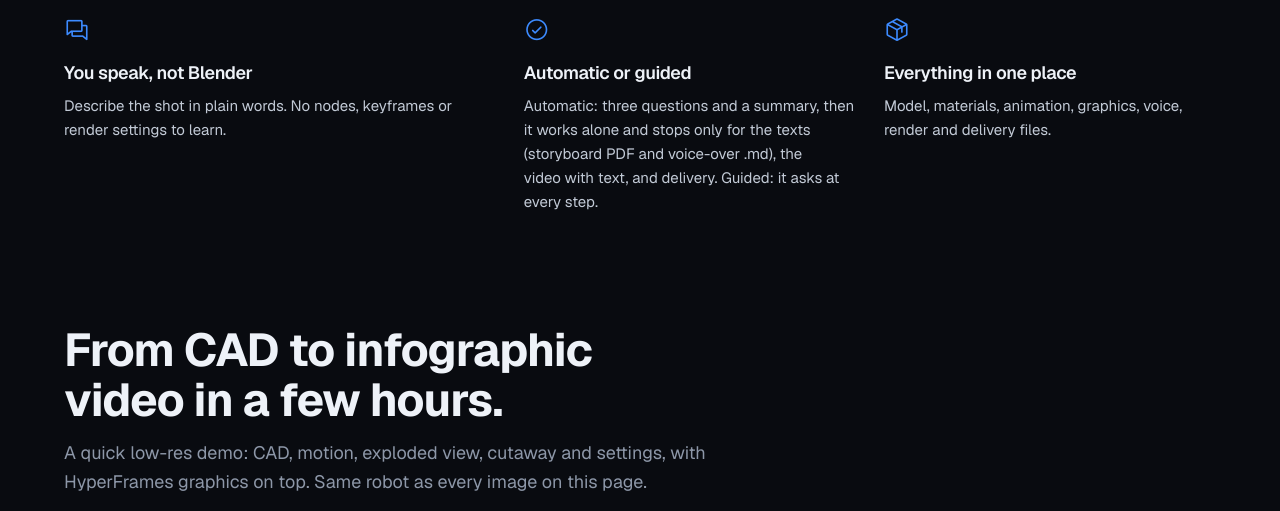
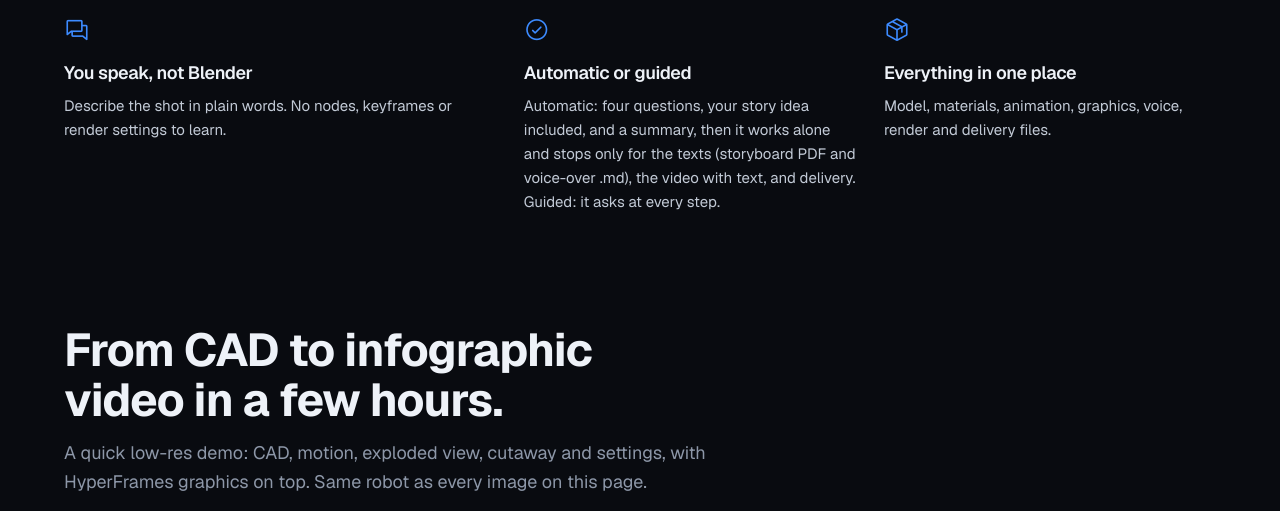
Before and after one commit to mariomele/blender-product-video, a plain HTML site: page docs/index.html in a window 1280 px wide. Shown: the part 6073-6584 px from the top of the page. Drawn offline with nearby package versions, Linux system fonts and the light colour scheme.

Commit message:
Automatica: domanda sull'idea di storia prima di scaletta e storyboard
Co-Authored-By: Claude Opus 5.5 <noreply@anthropic.com>

```diff
--- a/docs/index.html
+++ b/docs/index.html
@@ -626,7 +626,7 @@ body::after{content:"";position:fixed;inset:0;z-index:30;pointer-events:none;opa
 </div>
 <ul class="easy">
 <li class="rv"><i class="ph ph-chats"></i><h3><span lang="en">You speak, not Blender</span><span lang="it">Parli tu, non Blender</span></h3><p lang="en">Describe the shot in plain words. No nodes, keyframes or render settings to learn.</p><p lang="it">Descrivi l'inquadratura a parole. Niente nodi, keyframe o impostazioni di render da imparare.</p></li>
-<li class="rv"><i class="ph ph-check-circle"></i><h3><span lang="en">Automatic or guided</span><span lang="it">Automatica o guidata</span></h3><p lang="en">Automatic: three questions and a summary, then it works alone and stops only for the texts (storyboard PDF and voice-over .md), the video with text, and delivery. Guided: it asks at every step.</p><p lang="it">Automatica: tre domande e un riepilogo, poi lavora da sola e si ferma solo per i testi (storyboard in PDF e voce in .md), il video con i testi e la consegna. Guidata: chiede a ogni passo.</p></li>
+<li class="rv"><i class="ph ph-check-circle"></i><h3><span lang="en">Automatic or guided</span><span lang="it">Automatica o guidata</span></h3><p lang="en">Automatic: four questions, your story idea included, and a summary, then it works alone and stops only for the texts (storyboard PDF and voice-over .md), the video with text, and delivery. Guided: it asks at every step.</p><p lang="it">Automatica: quattro domande, compresa la tua idea di storia, e un riepilogo, poi lavora da sola e si ferma solo per i testi (storyboard in PDF e voce in .md), il video con i testi e la consegna. Guidata: chiede a ogni passo.</p></li>
 <li class="rv"><i class="ph ph-package"></i><h3><span lang="en">Everything in one place</span><span lang="it">Tutto in un posto</span></h3><p lang="en">Model, materials, animation, graphics, voice, render and delivery files.</p><p lang="it">Modello, materiali, animazione, grafiche, voce, render e file di consegna.</p></li>
 </ul>
 </section>
```
Also changed, not shown: 3 other files.
